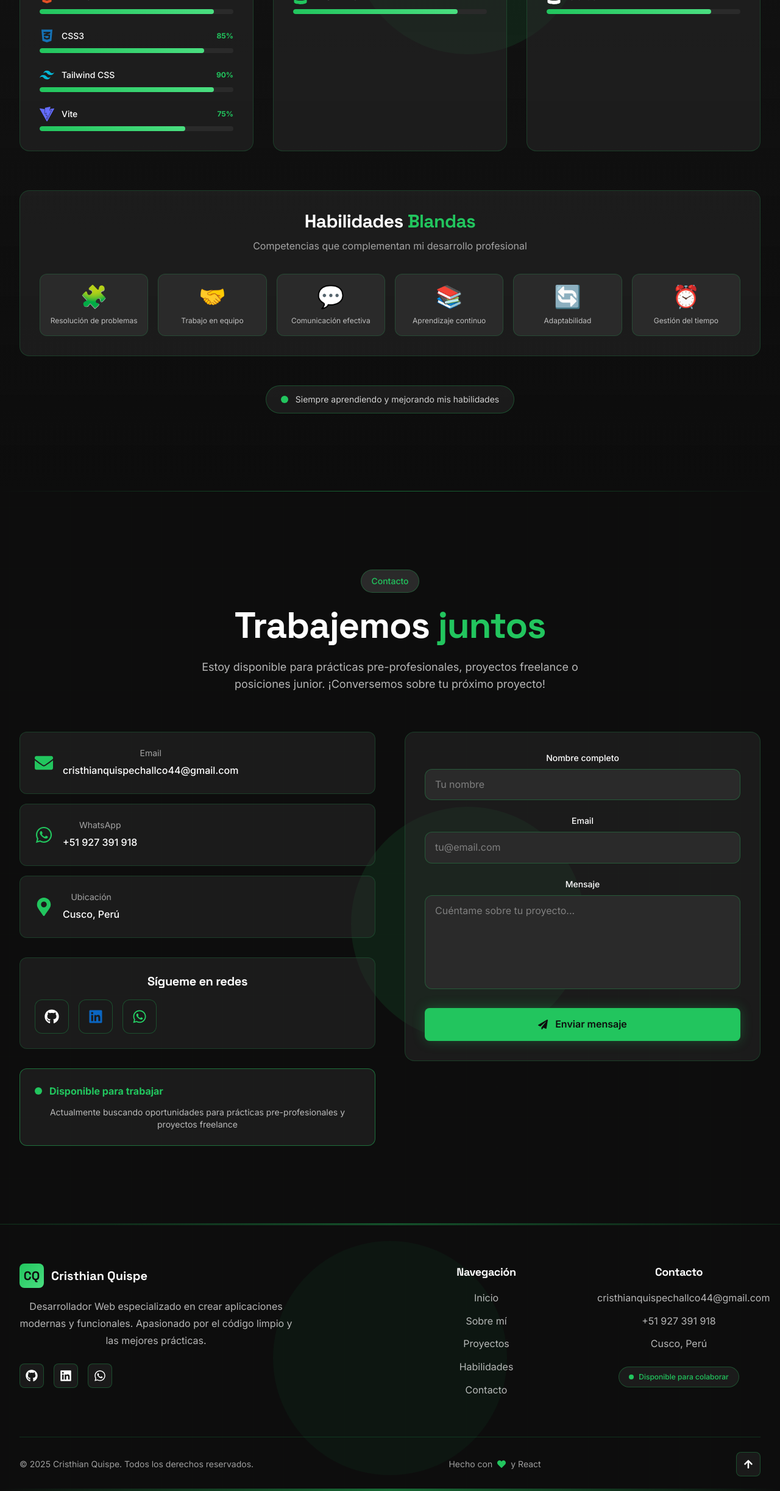
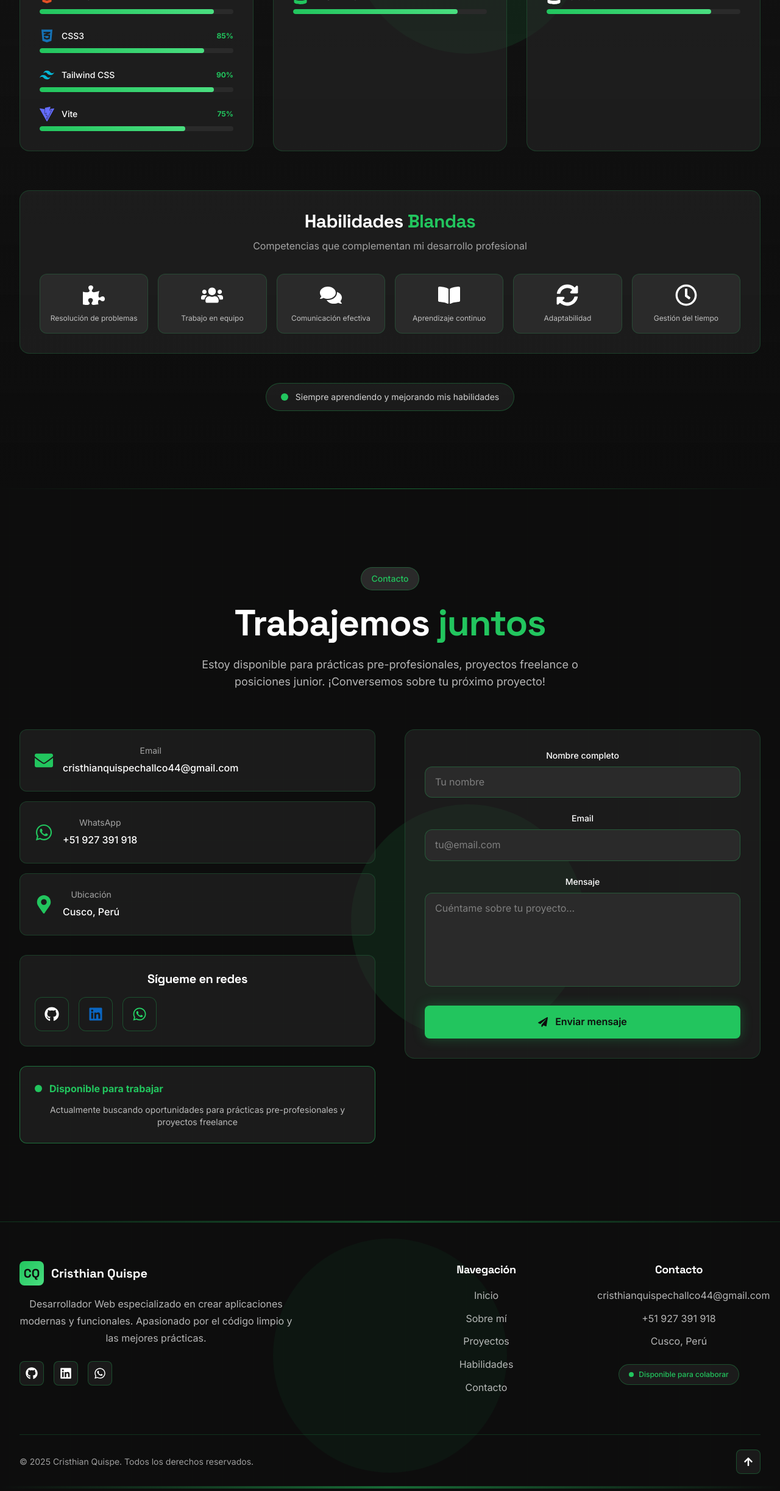
Before and after one commit to NICKTO44/cristhianp, a React (Vite) app: page / in a window 1280 px wide. Shown: the part 5528-7973 px from the top of the page at 61% size. Built offline with nearby package versions, Linux system fonts and the light colour scheme.

Commit message:
Initial commit - Portfolio completo con optimización de rendimiento

```diff
--- a/src/components/Footer.jsx
+++ b/src/components/Footer.jsx
@@ -223,26 +223,7 @@ const Footer = () => {
               © {currentYear} Cristhian Quispe. Todos los derechos reservados.
             </motion.p>
 
-            <motion.div
-              initial={{ opacity: 0 }}
-              whileInView={{ opacity: 1 }}
-              viewport={{ once: true }}
-              transition={{ duration: 0.6, delay: 0.2 }}
-              className="flex items-center gap-2 text-sm text-primary-white/60"
-            >
-              <span>Hecho con</span>
-              <motion.div
-                animate={isLiteMode ? {} : { scale: [1, 1.2, 1] }}
-                transition={{
-                  duration: 1,
-                  repeat: Infinity,
-                  ease: 'easeInOut',
-                }}
-              >
-                <FaHeart className="text-primary-green" />
-              </motion.div>
-              <span>y React</span>
-            </motion.div>
+
 
             <motion.button
               onClick={scrollToTop}
--- a/src/components/Skills.jsx
+++ b/src/components/Skills.jsx
@@ -8,6 +8,12 @@ import {
   FaHtml5,
   FaNodeJs,
   FaDatabase,
+  FaPuzzlePiece,
+  FaUsers,
+  FaComments,
+  FaBookOpen,
+  FaSyncAlt,
+  FaRegClock,
 } from 'react-icons/fa';
 import {
   SiTailwindcss,
@@ -81,12 +87,12 @@ const Skills = () => {
   ];
 
   const softSkills = [
-    { name: 'Resolución de problemas', icon: '🧩' },
-    { name: 'Trabajo en equipo', icon: '🤝' },
-    { name: 'Comunicación efectiva', icon: '💬' },
-    { name: 'Aprendizaje continuo', icon: '📚' },
-    { name: 'Adaptabilidad', icon: '🔄' },
-    { name: 'Gestión del tiempo', icon: '⏰' },
+    { name: 'Resolución de problemas', icon: <FaPuzzlePiece /> },
+    { name: 'Trabajo en equipo', icon: <FaUsers /> },
+    { name: 'Comunicación efectiva', icon: <FaComments /> },
+    { name: 'Aprendizaje continuo', icon: <FaBookOpen /> },
+    { name: 'Adaptabilidad', icon: <FaSyncAlt /> },
+    { name: 'Gestión del tiempo', icon: <FaRegClock /> },
   ];
 
   return (
```
